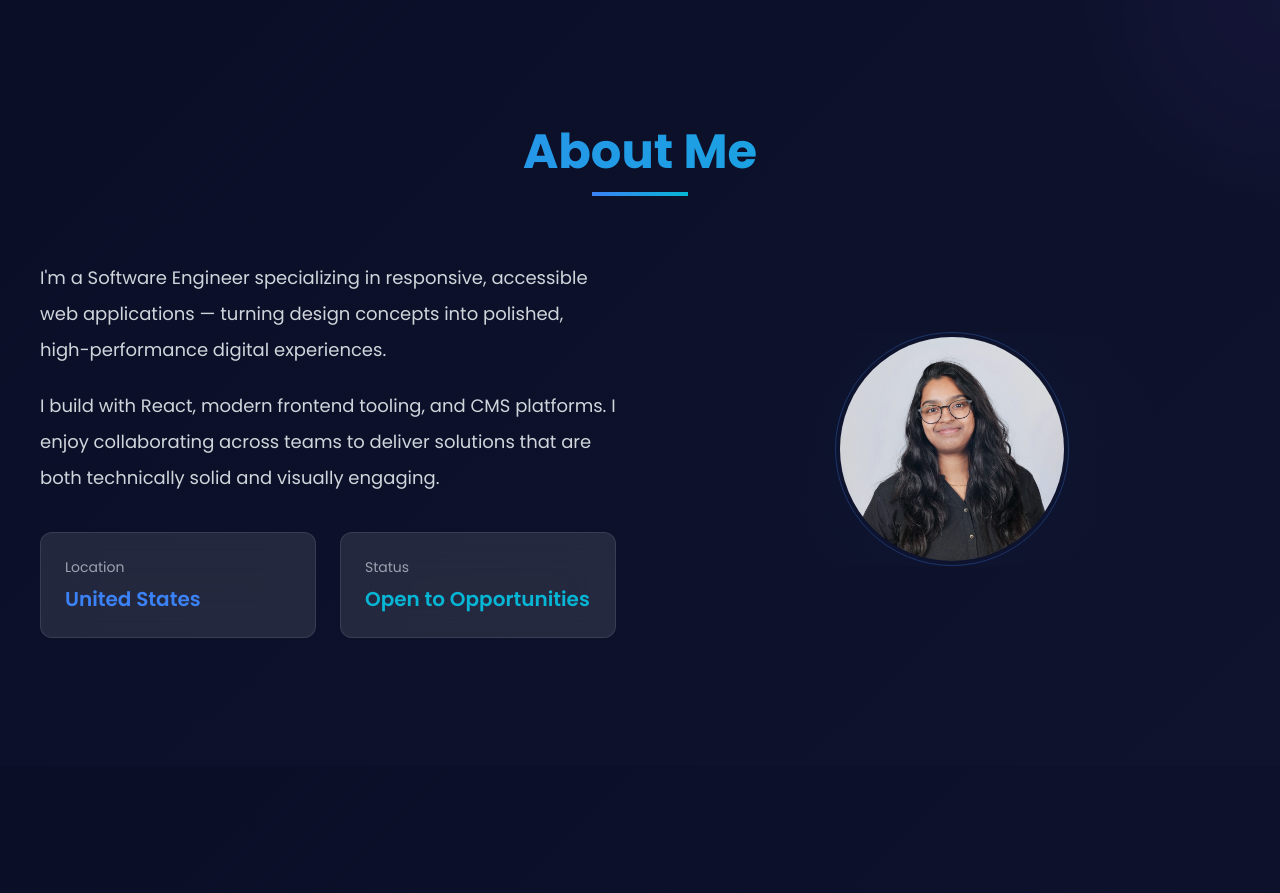
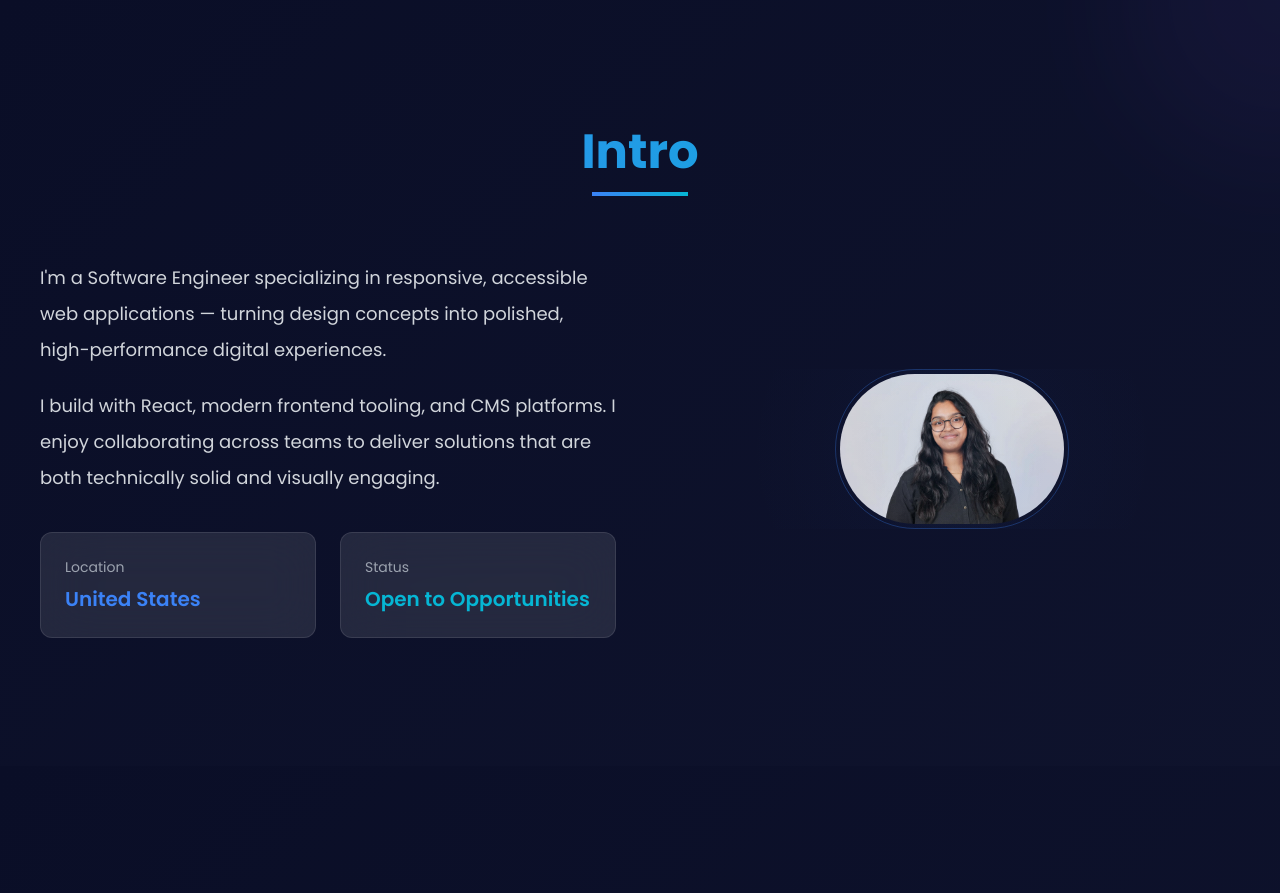
Before and after one commit to shrav1804/shravani-portfolio, a React (Vite) app: page / in a window 1280 px wide. Shown: the part 800-1693 px from the top of the page. Built offline with nearby package versions, Linux system fonts and the light colour scheme.

Commit message:
portfolio update

```diff
--- a/src/App.jsx
+++ b/src/App.jsx
@@ -226,7 +226,7 @@ const About = () => {
       <motion.div variants={containerVariants} initial="hidden" whileInView="visible" viewport={{ once: true, margin: '-100px' }} className="relative z-10 max-w-7xl mx-auto px-4 sm:px-6 lg:px-8 xl:px-10">
 
         <motion.div variants={itemVariants} className="text-center mb-16">
-          <h2 className="section-title">About Me</h2>
+          <h2 className="section-title">Intro</h2>
           <div className="w-24 h-1 bg-gradient-to-r from-accent-blue to-accent-cyan mx-auto mt-4" />
         </motion.div>
 
@@ -255,7 +255,7 @@ const About = () => {
           {/* ✅ UPDATED: Profile photo — small circle */}
           <motion.div variants={itemVariants} className="relative flex justify-center">
             <div className="glow-border rounded-full p-1">
-              <div className="w-56 h-56 rounded-full overflow-hidden">
+              <div className="w-56 h-100 rounded-full overflow-hidden">
                 <img
                   src={profilePhoto}
                   alt="Shravani Chekuri"
```
